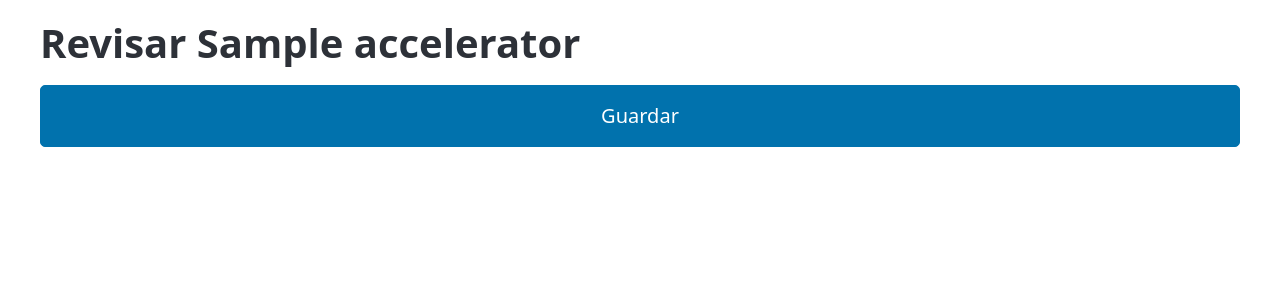
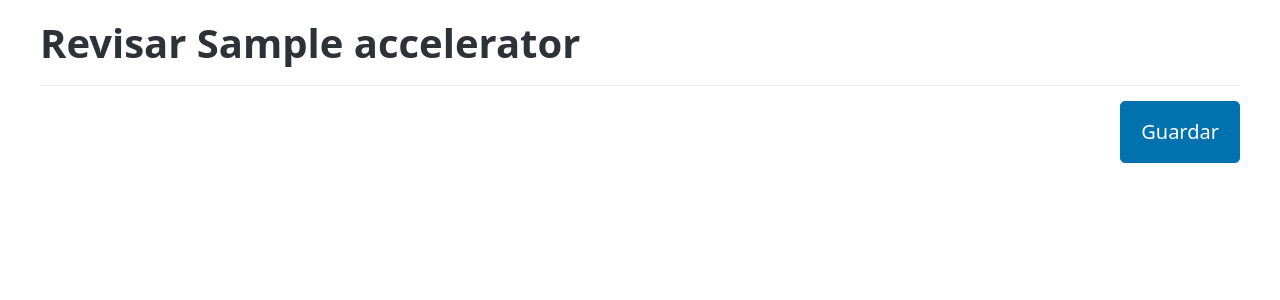
Before and after one commit to hernei152/vc-aplicator, a Django app: page /accelerators/1/review/ in a window 1280 px wide. Shown: the part 70-370 px from the top of the page. Run offline with Django 5.2, Linux system fonts and the light colour scheme; tables that the repository leaves empty hold one stand-in row (values such as "Sample post"); data that the repository does not hold is empty.

Commit message:
style(design): FINDING-013 — pin Guardar to the viewport on the 33-screen review form

```diff
--- a/aplicator/static/aplicator/app.css
+++ b/aplicator/static/aplicator/app.css
@@ -44,6 +44,25 @@ fieldset > legend {
   width: 100%;
 }
 
+/* The review page runs 30+ questions long. Keep Guardar reachable instead of
+   making people scroll the whole form to find the one submit button. */
+.sticky-actions {
+  position: sticky;
+  bottom: 0;
+  z-index: 10;
+  display: flex;
+  justify-content: flex-end;
+  gap: var(--pico-spacing);
+  padding: calc(var(--pico-spacing) * 0.75) 0;
+  background: var(--pico-background-color);
+  border-top: 1px solid var(--pico-muted-border-color);
+}
+.sticky-actions > button,
+.sticky-actions > button[type="submit"] {
+  width: auto;
+  margin-bottom: 0;
+}
+
 /* Action rows: primary and secondary side by side, sized to their label
    instead of two identical full-width bars stacked vertically. */
 .actions {
--- a/aplicator/templates/aplicator/accelerator_review.html
+++ b/aplicator/templates/aplicator/accelerator_review.html
@@ -35,6 +35,8 @@
       {% endif %}
     </fieldset>
   {% endfor %}
-  <button type="submit">Guardar</button>
+  <div class="sticky-actions">
+    <button type="submit">Guardar</button>
+  </div>
 </form>
 {% endblock %}
```
